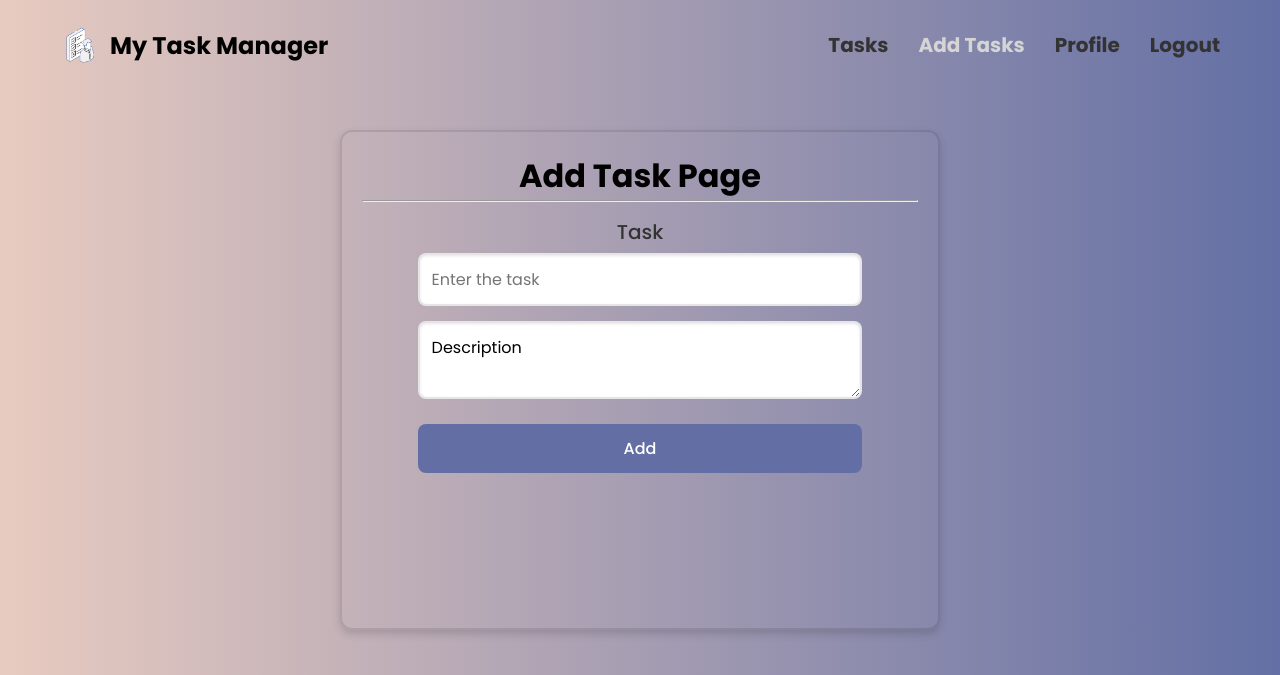
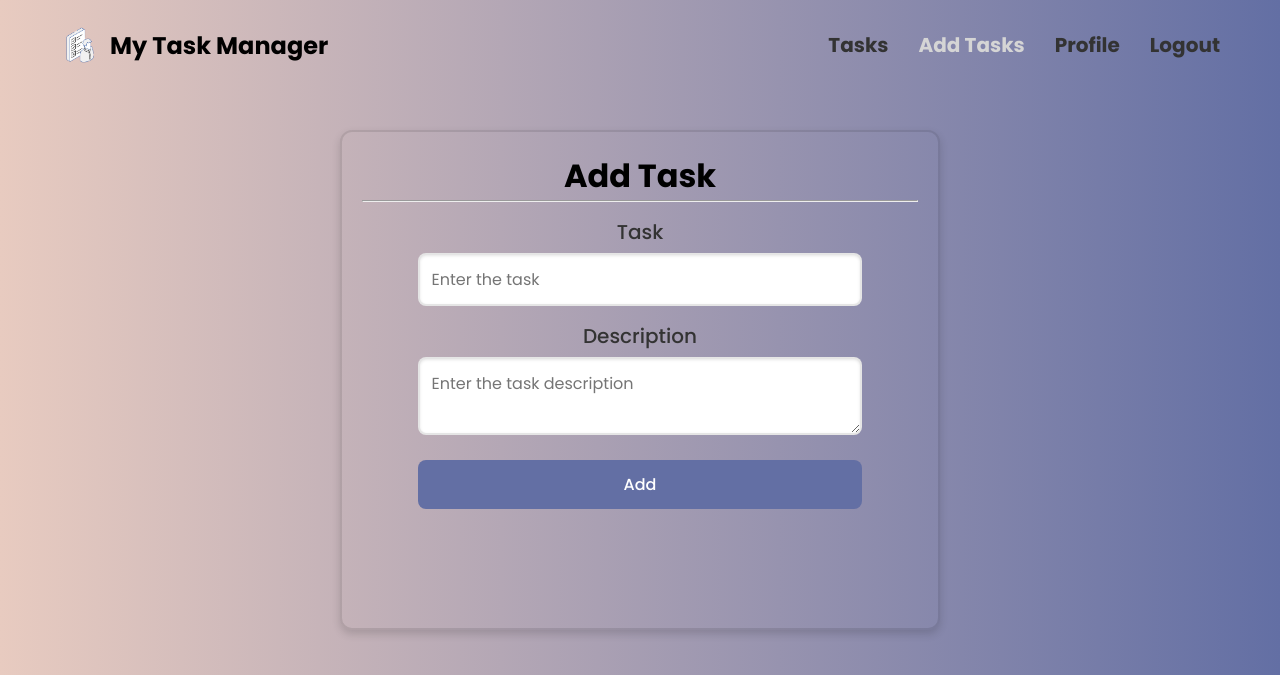
Before and after one commit to Vaisakh-Nirupam/Task_Manager, a Flask app: page /addTask in a window 1280 px wide. Shown: the top 675 px of the page. Run offline with Flask 3, Linux system fonts and the light colour scheme; the visitor is signed in with stand-in values (Sample User, id 1).

Commit message:
Added Required Field

```diff
--- a/app.py
+++ b/app.py
@@ -240,6 +240,8 @@ def add():
         task = request.form["task"]
         description = request.form["desc"]
 
+
+
     return render_template("add_task.html", logged=True, active="add")
 
 # View User Profile
--- a/templates/add_task.html
+++ b/templates/add_task.html
@@ -12,17 +12,18 @@
 <!-- AddTask Page Content -->
 {% block body %}
 <div id="addtask">
-    <h1>Add Task Page</h1>
+    <h1>Add Task</h1>
     <hr>
     <div id="taskdata">
         <form action="" method="POST">
 
         <!-- User Task -->
         <label for="name">Task</label>
-        <input type="text" name="task" id="task" placeholder="Enter the task">
+        <input type="text" name="task" id="task" placeholder="Enter the task" required >
 
         <!-- User Task Description -->
-        <textarea name="desc" id="desc">Description</textarea>
+        <label for="name">Description</label>
+        <textarea name="desc" id="desc" placeholder="Enter the task description" required ></textarea>
 
         <!-- Submit Button -->
         <button type="submit" id="add_task_btn">Add</button>
--- a/templates/profile.html
+++ b/templates/profile.html
@@ -44,10 +44,10 @@
         <!-- Edit Profile Page -->
         {% elif page == "edit_profile" %}
         <label for="name">Name</label>
-        <input type="text" name="name" id="name" placeholder="Enter your name" value="{{ profile.fullname }}">
+        <input type="text" name="name" id="name" placeholder="Enter your name" value="{{ profile.fullname }}" required >
 
         <label for="phone">Phone</label>
-        <input type="text" name="phone" id="phone" placeholder="Enter your phone number" value="{{ profile.phone }}">
+        <input type="text" name="phone" id="phone" placeholder="Enter your phone number" value="{{ profile.phone }}" required >
 
         <button type="submit" name="action" value="save_profile" id="edit_profile">Submit</button>
         <button type="submit" name="action" value="change_password" id="change_password">Change Password</button>
```
Also changed, not shown: templates/signup.html (+10 -10 lines).
